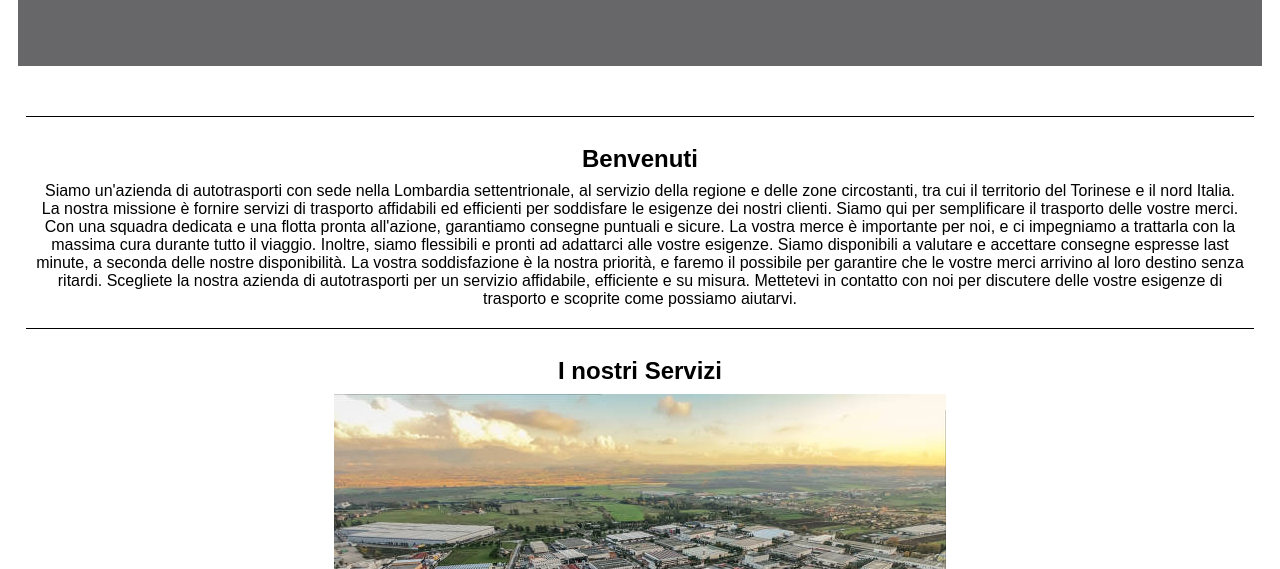
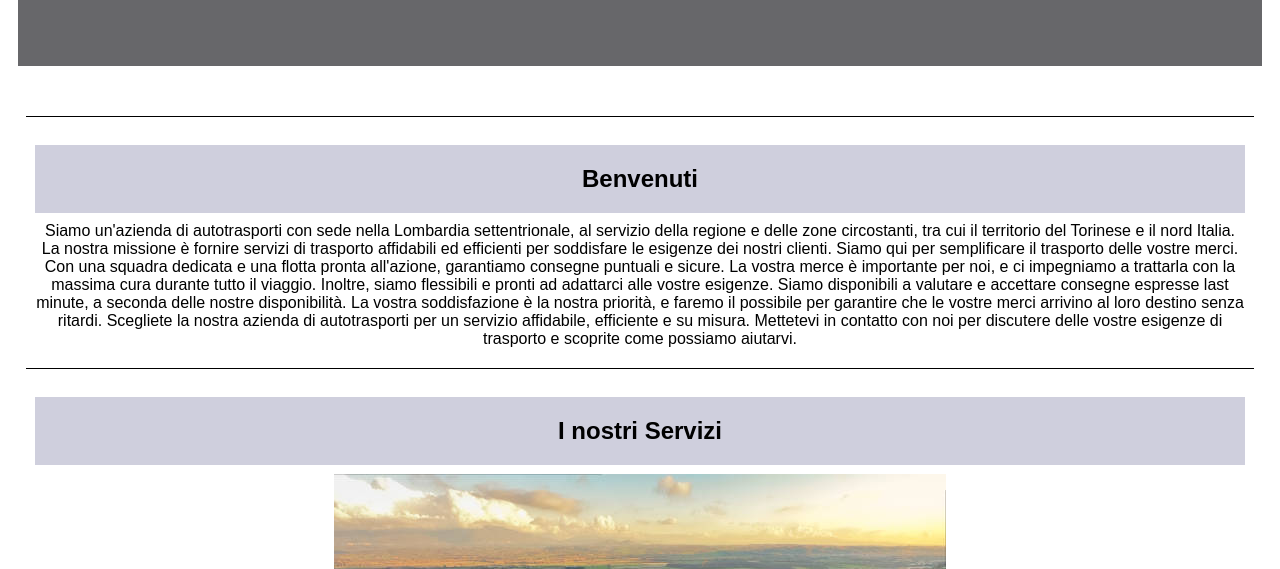
Before and after one commit to fatstalker/cazzanigatrasporti, a plain HTML site: page index.html in a window 1280 px wide. Shown: the part 231-800 px from the top of the page. Drawn offline with Linux system fonts and the light colour scheme.

Commit message:
Add background-color to h2 elements

```diff
--- a/style.css
+++ b/style.css
@@ -172,6 +172,8 @@ header {
 
 
 h2 {text-align: center;
+  background-color: #cfcfdd;
+  padding: 20px;
 
 
 
```
